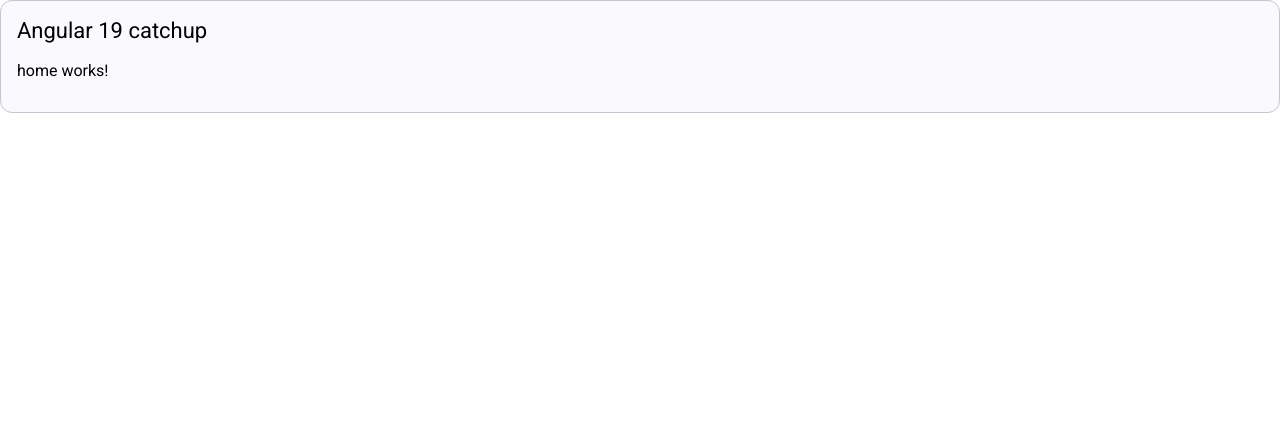
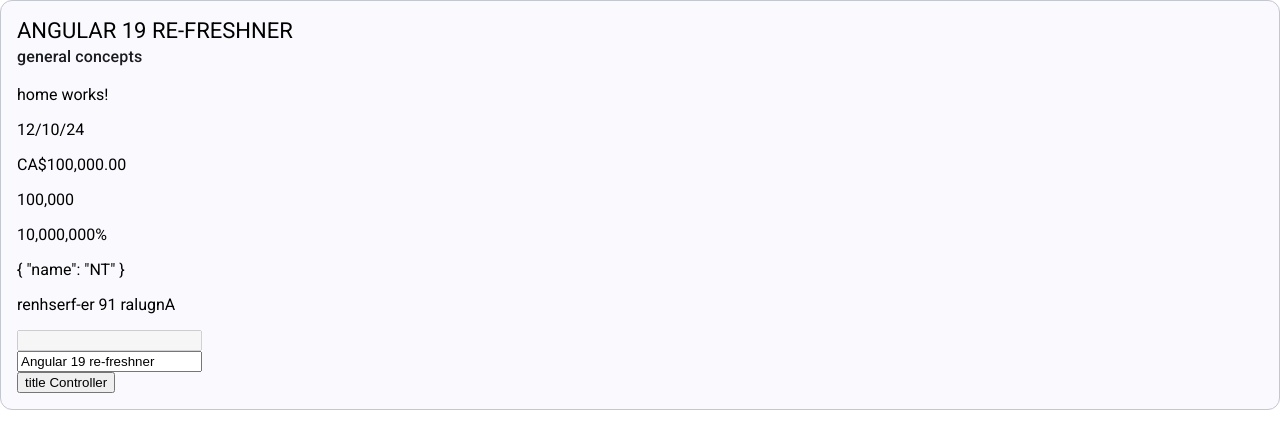
Before and after one commit to vitalysinitsin/courses, an Angular app in the folder angular/newstandalone/: page / in a window 1280 px wide. Shown: the top 448 px of the page. Built offline with nearby package versions, Linux system fonts and the light colour scheme.

Commit message:
pipe modules and data interpolation

```diff
--- a/angular/newstandalone/src/app/app.component.html
+++ b/angular/newstandalone/src/app/app.component.html
@@ -1,9 +1,22 @@
 <mat-card appearance="outlined">
   <mat-card-header>
-    <mat-card-title> Angular 19 catchup</mat-card-title>
-    <mat-card-subtitle></mat-card-subtitle>
+    <mat-card-title>{{ title | uppercase }}</mat-card-title>
+    <mat-card-subtitle>{{ subtitle | lowercase }}</mat-card-subtitle>
   </mat-card-header>
-  <mat-card-content><app-home></app-home></mat-card-content>
+  <mat-card-content>
+    <app-home></app-home>
+    <p>{{ todaysDate | date : "MM/dd/yy" }}</p>
+    <p>{{ salary | currency : "CAD" }}</p>
+    <p>{{ salary | number : "1.0-4" }}</p>
+    <p>{{ salary | percent }}</p>
+    <p>{{ _obj | json }}</p>
+    <p>{{ title | reverse }}</p>
+    <input [disabled]="isDisabled" />
+    <br />
+    <input (input)="UpdateTitle($event)" [value]="title" />
+    <br />
+    <button (click)="ChangeTitle()">title Controller</button>
+  </mat-card-content>
 </mat-card>
 <br />
 
--- a/angular/newstandalone/src/app/app.component.ts
+++ b/angular/newstandalone/src/app/app.component.ts
@@ -2,13 +2,37 @@
 import { RouterOutlet } from '@angular/router';
 import { MatCardModule } from '@angular/material/card';
 import { HomeComponent } from './home/home.component';
+import { CommonModule } from '@angular/common';
+import { ReversePipe } from './custom/reverse.pipe';
 
 @Component({
   selector: 'app-root',
-  imports: [RouterOutlet, MatCardModule, HomeComponent],
+  imports: [
+    RouterOutlet,
+    MatCardModule,
+    HomeComponent,
+    CommonModule,
+    ReversePipe,
+  ],
   templateUrl: './app.component.html',
   styleUrl: './app.component.css',
 })
 export class AppComponent {
-  title = 'newstandalone';
+  title = 'Angular 19 re-freshner';
+  subtitle = 'general concepts';
+  todaysDate = new Date();
+  salary = 100000;
+  _obj = { name: 'NT' };
+  isDisabled = true;
+
+  ChangeTitle() {
+    this.title = 'Angular 19 updated title';
+  }
+
+  UpdateTitle(event: Event) {
+    if (event.currentTarget instanceof EventTarget) {
+      const input = event.currentTarget as HTMLInputElement;
+      this.title = input.value;
+    }
+  }
 }
--- /dev/null
+++ b/angular/newstandalone/src/app/custom/reverse.pipe.ts
@@ -0,0 +1,10 @@
+import { Pipe, PipeTransform } from '@angular/core';
+
+@Pipe({
+  name: 'reverse',
+})
+export class ReversePipe implements PipeTransform {
+  transform(value: string, ...args: any[]): string {
+    return value.split('').reverse().join('');
+  }
+}
```
Also changed, not shown: 1 other file (tests, documents, lock files or other folders).
